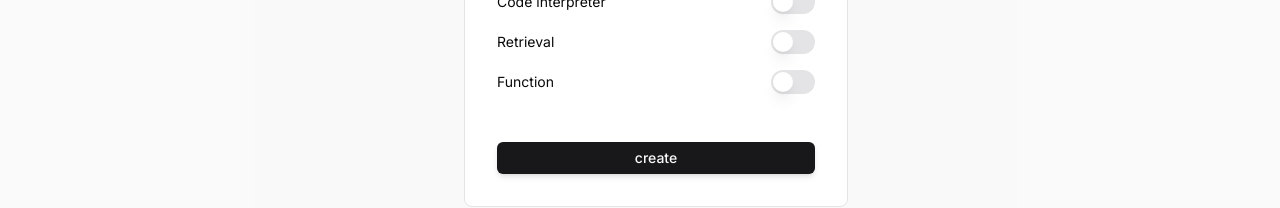
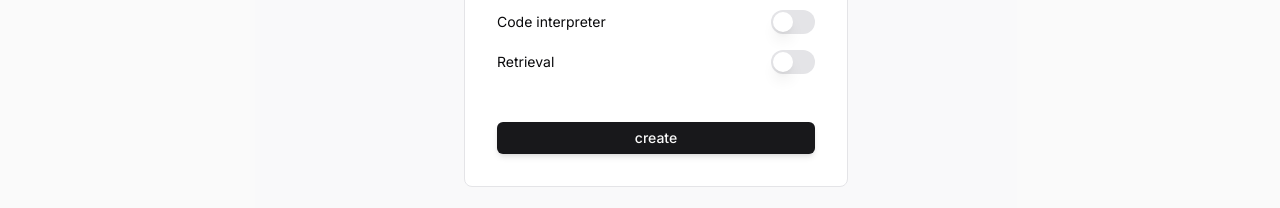
Before and after one commit to antoinewg/3x2y1z.com, a Next.js app: page /assistants in a window 1280 px wide. Shown: the part 580-788 px from the top of the page. Built offline with nearby package versions, Linux system fonts and the light colour scheme; no server answers; sample sign-in values are in the browser's storage.

Commit message:
add todo

```diff
--- a/app/assistants/add-assistant.tsx
+++ b/app/assistants/add-assistant.tsx
@@ -51,10 +51,11 @@
             <Switch name="retrieval" defaultValue="on" />
           </div>
 
-          <div className='flex items-center justify-between'>
+          {/* TODO(antoinewg): enable functions */}
+          {/* <div className='flex items-center justify-between'>
             <label className="text-sm" htmlFor="function">Function</label>
             <Switch name="function" />
-          </div>
+          </div> */}
 
           {/* TODO(antoinewg): upload files */}
 
```
